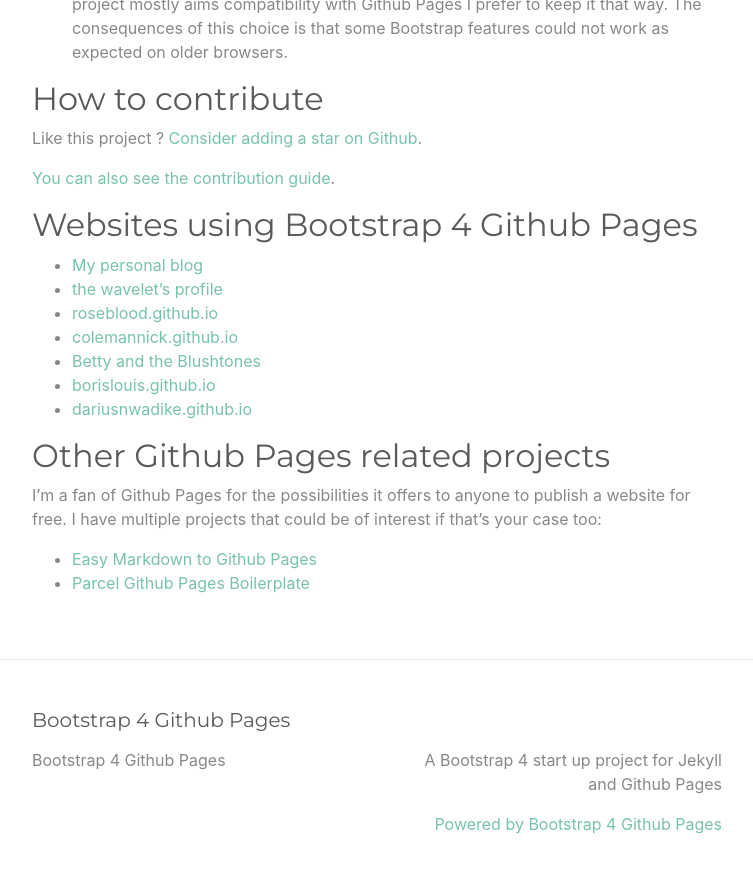
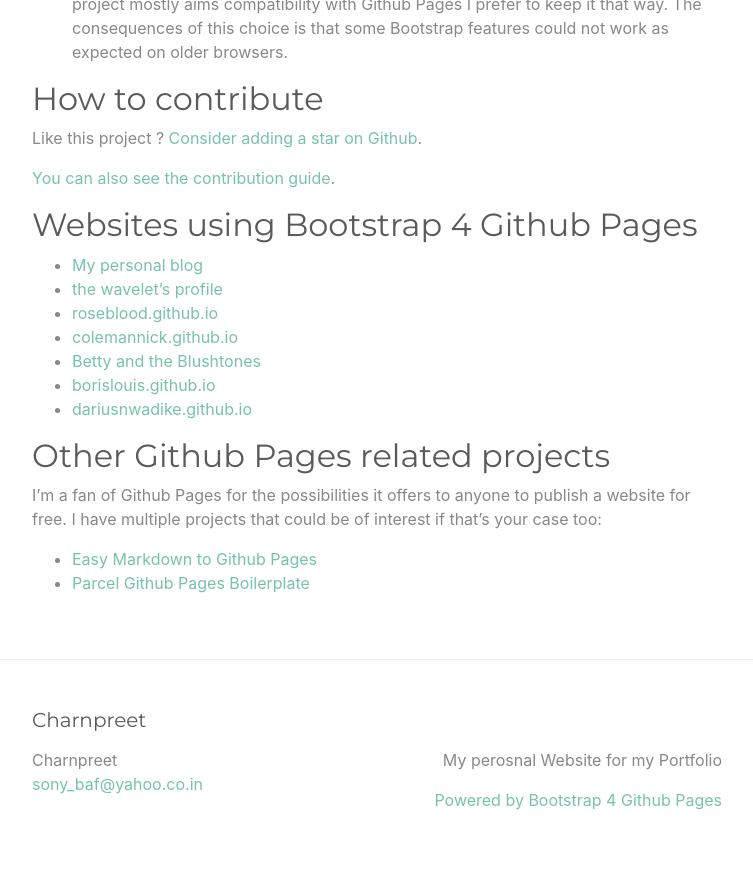
Before and after one commit to Charnpreet/charnpreet.github.io, a Jekyll site: the page built from index.md, in a window 1280 px wide and 900 px high, scrolled down 2416 px. Shown: the top 873 px of the window, without its empty margins (263-1016 px from the left). Built offline with Jekyll 4.4.1, drawn with Linux system fonts in a browser that asks for light colours; some of the changed text lies outside the part shown.

Commit message:
Update _config.yml

```diff
--- a/_config.yml
+++ b/_config.yml
@@ -13,16 +13,16 @@
 # you will see them accessed via {{ site.title }}, {{ site.email }}, and so on.
 # You can create any custom variable you would like, and they will be accessible
 # in the templates via {{ site.myvariable }}.
-title: Bootstrap 4 Github Pages
-email: ""
+title: Charnpreet
+email: "sony_baf@yahoo.co.in"
 description: >- # this means to ignore newlines until "baseurl:"
-  A Bootstrap 4 start up project for Jekyll and Github Pages
+  My perosnal Website for my Portfolio
 #baseurl: "" # the subpath of your site, e.g. /blog
 #url: "" # the base hostname & protocol for your site, e.g. http://example.com
 #twitter_username: jekyllrb
 #github_username:  jekyll
 
-repository: "nicolas-van/bootstrap-4-github-pages"
+repository: "Charnpreet/charnpreet.github.io"
 
 # Build settings
 plugins:
```
